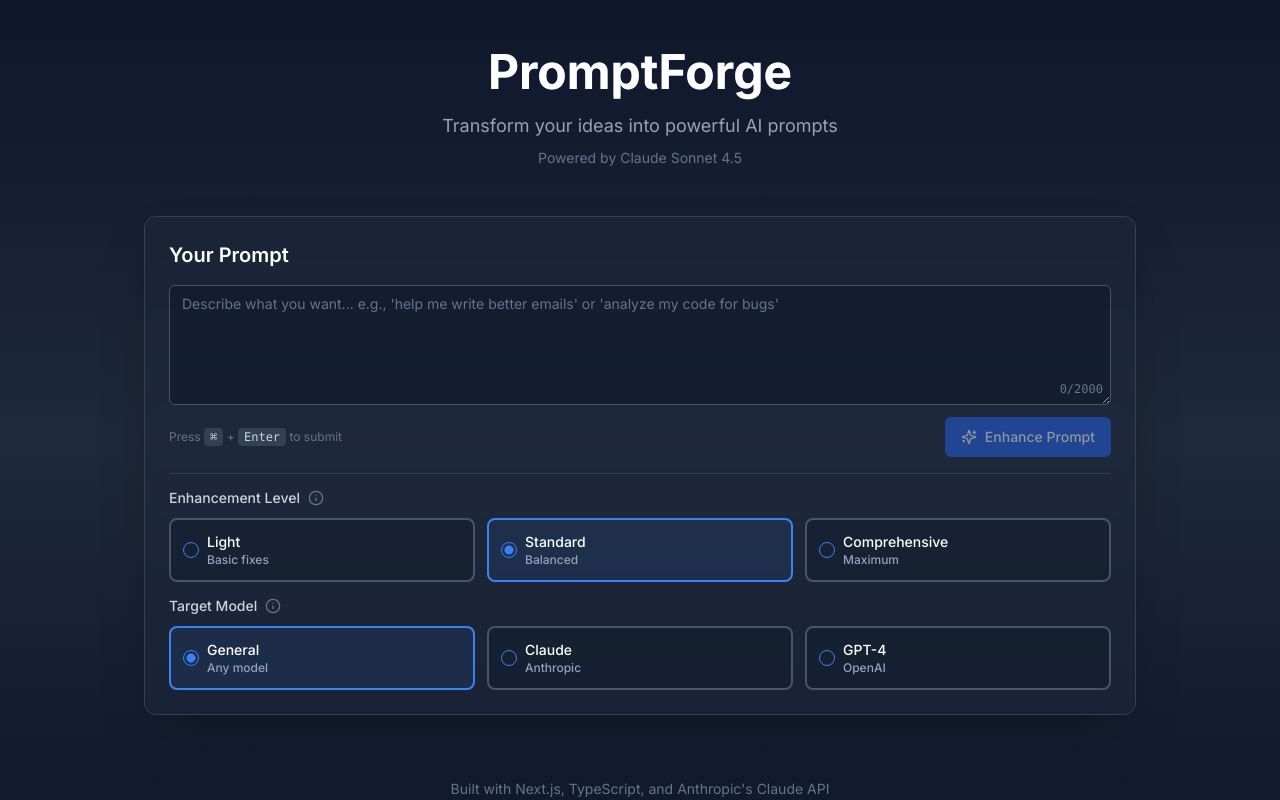
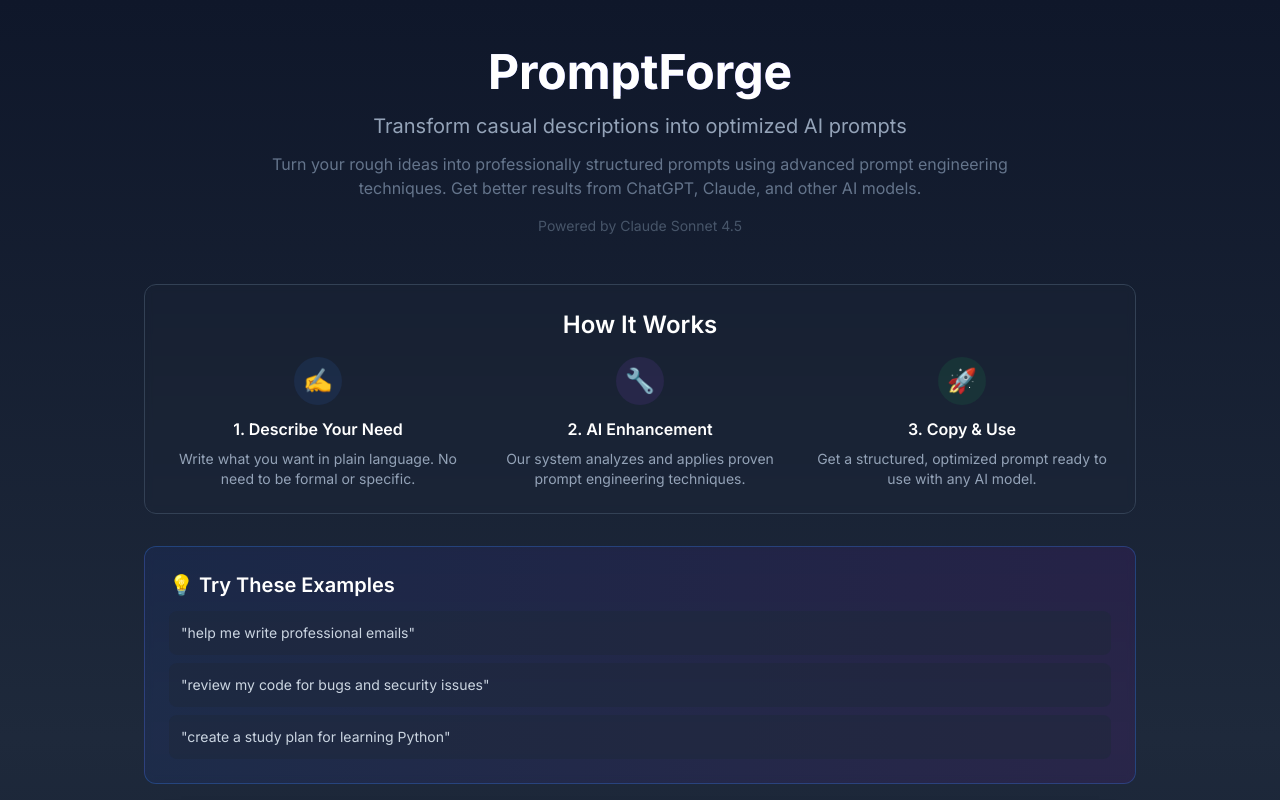
Before and after one commit to spleger/promptforge, a Next.js app: page / in a window 1280 px wide. Shown: the top 800 px of the page. Built offline with nearby package versions, Linux system fonts and the light colour scheme.

Commit message:
Add detailed instructions and better description to homepage

```diff
--- a/app/page.tsx
+++ b/app/page.tsx
@@ -45,12 +45,66 @@
           <h1 className="text-5xl font-bold text-white mb-4 bg-gradient-to-r from-blue-400 to-purple-500 bg-clip-text text-transparent">
             PromptForge
           </h1>
-          <p className="text-slate-400 text-lg">
-            Transform your ideas into powerful AI prompts
+          <p className="text-slate-400 text-xl mb-3">
+            Transform casual descriptions into optimized AI prompts
           </p>
-          <p className="text-slate-500 text-sm mt-2">
+          <p className="text-slate-500 text-base max-w-3xl mx-auto mb-4">
+            Turn your rough ideas into professionally structured prompts using advanced prompt engineering techniques.
+            Get better results from ChatGPT, Claude, and other AI models.
+          </p>
+          <p className="text-slate-600 text-sm">
             Powered by Claude Sonnet 4.5
           </p>
+        </div>
+
+        {/* How It Works */}
+        <div className="bg-slate-800/30 backdrop-blur-sm rounded-xl p-6 mb-8 border border-slate-700">
+          <h2 className="text-2xl font-semibold text-white mb-4 text-center">How It Works</h2>
+          <div className="grid md:grid-cols-3 gap-6">
+            <div className="text-center">
+              <div className="bg-blue-500/10 w-12 h-12 rounded-full flex items-center justify-center mx-auto mb-3">
+                <span className="text-2xl">✍️</span>
+              </div>
+              <h3 className="text-white font-semibold mb-2">1. Describe Your Need</h3>
+              <p className="text-slate-400 text-sm">
+                Write what you want in plain language. No need to be formal or specific.
+              </p>
+            </div>
+            <div className="text-center">
+              <div className="bg-purple-500/10 w-12 h-12 rounded-full flex items-center justify-center mx-auto mb-3">
+                <span className="text-2xl">🔧</span>
+              </div>
+              <h3 className="text-white font-semibold mb-2">2. AI Enhancement</h3>
+              <p className="text-slate-400 text-sm">
+                Our system analyzes and applies proven prompt engineering techniques.
+              </p>
+            </div>
+            <div className="text-center">
+              <div className="bg-green-500/10 w-12 h-12 rounded-full flex items-center justify-center mx-auto mb-3">
+                <span className="text-2xl">🚀</span>
+              </div>
+              <h3 className="text-white font-semibold mb-2">3. Copy & Use</h3>
+              <p className="text-slate-400 text-sm">
+                Get a structured, optimized prompt ready to use with any AI model.
+              </p>
+            </div>
+          </div>
+        </div>
+
+        {/* Example Prompts */}
+        <div className="bg-gradient-to-r from-blue-900/20 to-purple-900/20 backdrop-blur-sm rounded-xl p-6 mb-8 border border-blue-500/30">
+          <h2 className="text-xl font-semibold text-white mb-3">💡 Try These Examples</h2>
+          <div className="space-y-2">
+            <div className="bg-slate-800/50 rounded-lg p-3 text-slate-300 text-sm hover:bg-slate-700/50 transition-colors cursor-pointer">
+              "help me write professional emails"
+            </div>
+            <div className="bg-slate-800/50 rounded-lg p-3 text-slate-300 text-sm hover:bg-slate-700/50 transition-colors cursor-pointer">
+              "review my code for bugs and security issues"
+            </div>
+            <div className="bg-slate-800/50 rounded-lg p-3 text-slate-300 text-sm hover:bg-slate-700/50 transition-colors cursor-pointer">
+              "create a study plan for learning Python"
+            </div>
+          </div>
         </div>
 
         {/* Input Section */}
```
